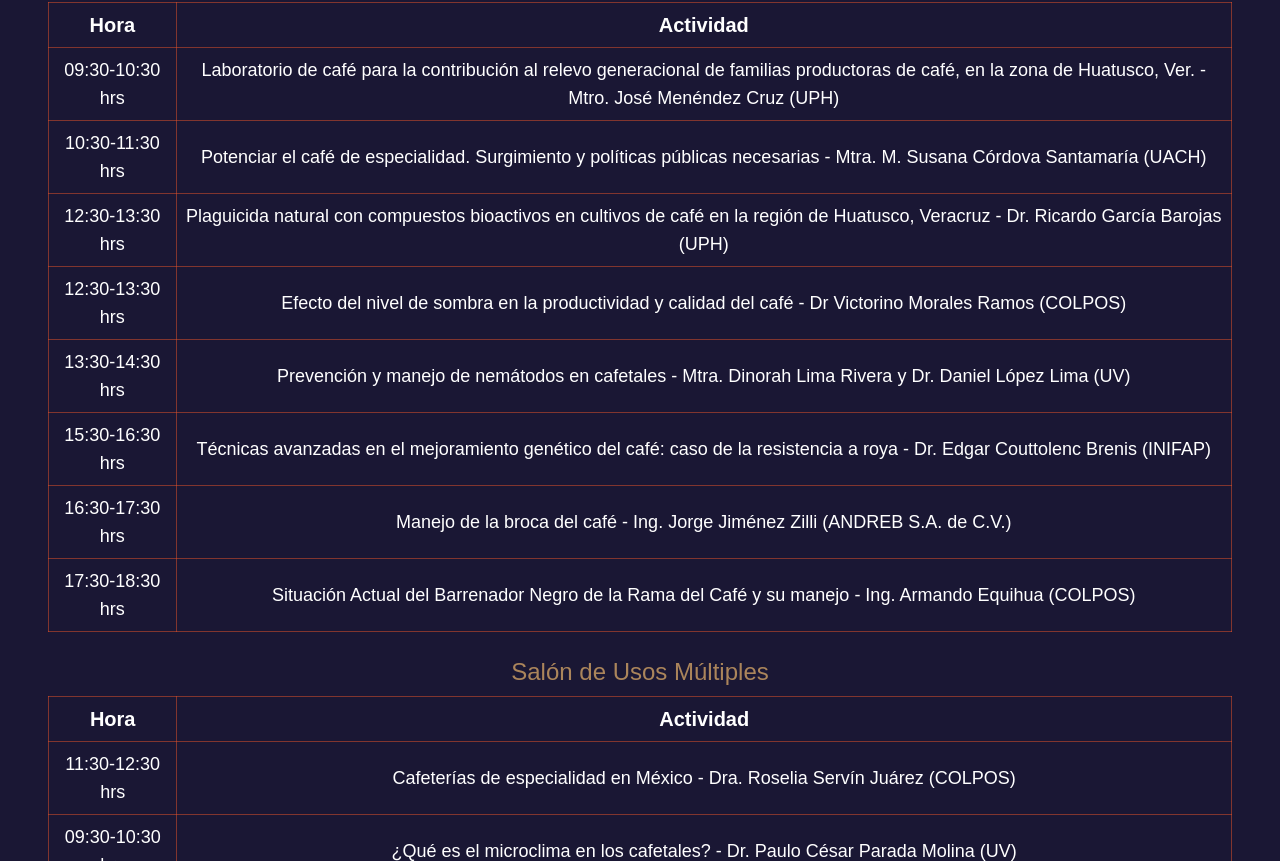
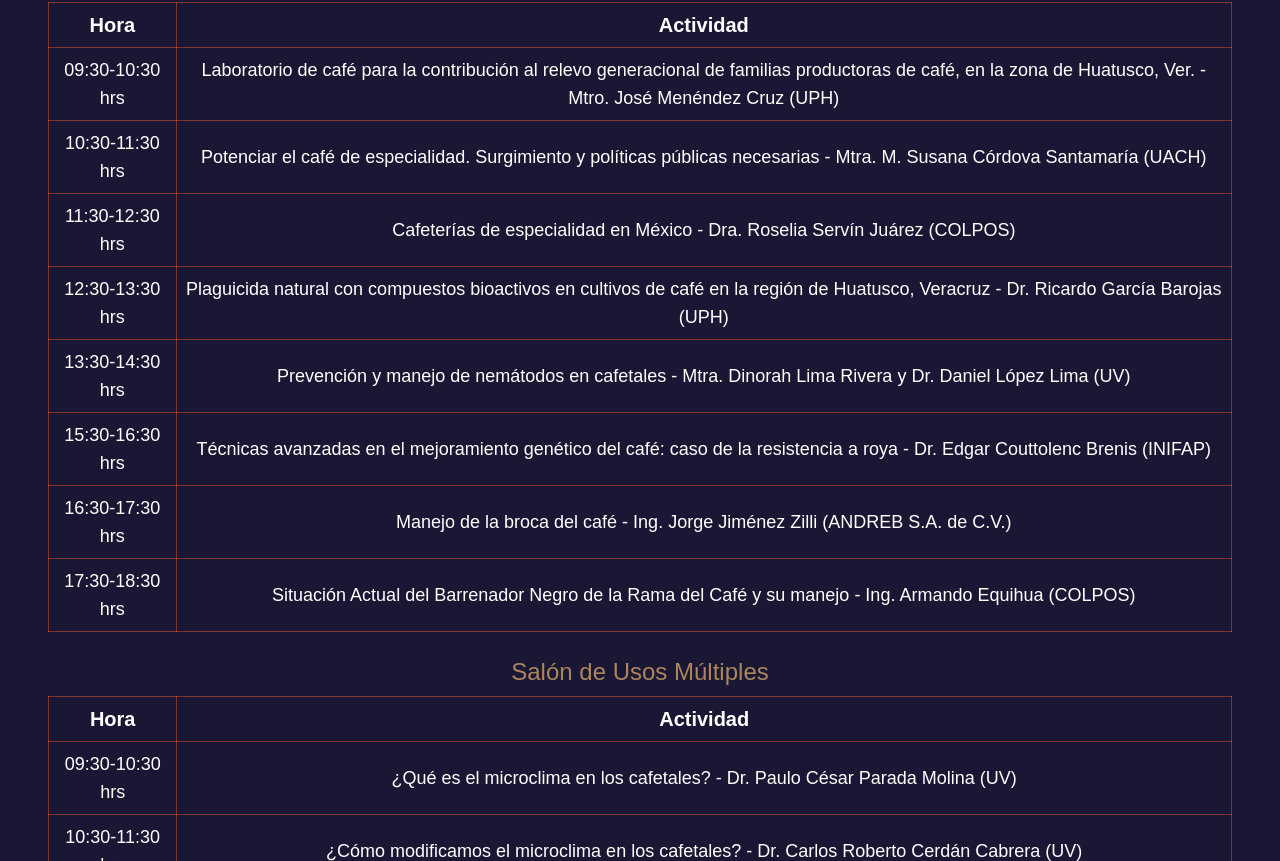
Before and after one commit to enriqueorea/festival-cafe, a Next.js app: page /sedes/biblioteca_carlos_fuentes in a window 1280 px wide. Shown: the part 2719-3580 px from the top of the page. Built offline with nearby package versions, Linux system fonts and the light colour scheme.

Commit message:
correccion de programa

```diff
--- a/constants/index.ts
+++ b/constants/index.ts
@@ -219,7 +219,7 @@ export const sedes: Sede[] = [
         hora: "11:30-12:30 hrs",
         descripcion:
           "Cafeterías de especialidad en México - Dra. Roselia Servín Juárez (COLPOS)",
-        lugar: "Salón de Usos Múltiples",
+        lugar: "Auditorio",
         tipo: "Capacitación",
       },
       {
@@ -230,14 +230,7 @@ export const sedes: Sede[] = [
         lugar: "Auditorio",
         tipo: "Capacitación",
       },
-      {
-        fecha: "Sábado 6 de julio",
-        hora: "12:30-13:30 hrs",
-        descripcion:
-          "Efecto del nivel de sombra en la productividad y calidad del café - Dr Victorino Morales Ramos (COLPOS)",
-        lugar: "Auditorio",
-        tipo: "Capacitación",
-      },
+
       {
         fecha: "Sábado 6 de julio",
         hora: "13:30-14:30 hrs",
@@ -347,6 +340,14 @@ export const sedes: Sede[] = [
         hora: "11:30-12:30 hrs",
         descripcion:
           "Comportamiento de variables meteorológicas ante los eventos del ENSO: caso de la zona centro de Veracruz - M.G. Rafael Alberto Guajardo Panes (INIFAP)",
+        lugar: "Salón de Usos Múltiples",
+        tipo: "Capacitación",
+      },
+      {
+        fecha: "Sábado 6 de julio",
+        hora: "12:30-13:30 hrs",
+        descripcion:
+          "Efecto del nivel de sombra en la productividad y calidad del café - Dr Victorino Morales Ramos (COLPOS)",
         lugar: "Salón de Usos Múltiples",
         tipo: "Capacitación",
       },
```
